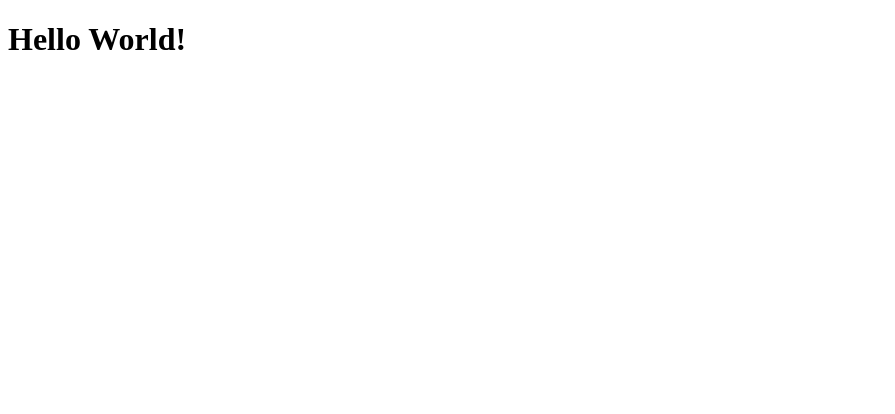
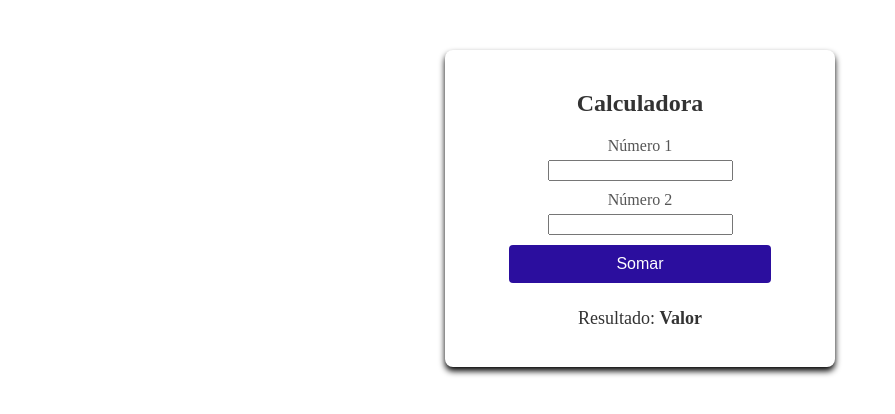
Before and after one commit to margustodev/curso-angular, an Angular app: page / in a window 1280 px wide. Shown: the top 414 px of the page, without its empty margins (0-895 px from the left). Built offline with nearby package versions, Linux system fonts and the light colour scheme.

Commit message:
Criando uma Calculadora

```diff
--- a/src/app/app.html
+++ b/src/app/app.html
@@ -1 +1 @@
-<hello-world></hello-world>
+<app-calculadora></app-calculadora>
--- a/src/app/app.ts
+++ b/src/app/app.ts
@@ -1,9 +1,9 @@
 import { Component, signal } from '@angular/core';
-import { RouterOutlet } from '@angular/router';
-import { HelloWorldComponent } from './helloworld/helloworld.component'
+import { Calculadora } from './calculadora/calculadora'
+
 @Component({
   selector: 'app-root',
-  imports: [RouterOutlet, HelloWorldComponent],
+  imports: [Calculadora],
   templateUrl: './app.html',
   styleUrl: './app.scss'
 })
--- /dev/null
+++ b/src/app/calculadora/calculadora.html
@@ -0,0 +1,18 @@
+<div class="container">
+  <div class="form-box">
+    <form>
+      <h2>Calculadora</h2>
+      <label for="numero1">Número 1</label>
+      <input type="number" name="numero1" id="numero1" />
+
+      <label for="numero2">Número 2</label>
+      <input type="number" name="numero2" id="numero2" />
+
+      <button type="submit">Somar</button>
+    </form>
+
+    <div class="result-display">
+      <p>Resultado: <span id="result">Valor</span></p>
+    </div>
+  </div>
+</div>
--- /dev/null
+++ b/src/app/calculadora/calculadora.scss
@@ -0,0 +1,70 @@
+body {
+  font-family: Arial, Helvetica, sans-serif;
+  display: flex;
+  justify-content: center;
+  align-items: center;
+}
+
+.container{
+  display: flex;
+  justify-content: center;
+  align-items: center;
+  width: 100%;
+  height: 100%;
+  margin-top: 50px;
+}
+
+.form-box{
+  background-color: #fff;
+  border-radius: 8px;
+  box-shadow: 0 4px 6px #000;
+  padding: 20px;
+  width: 350px;
+  text-align: center;
+}
+
+h2 {
+  margin-bottom: 20px;
+  color: #333;
+}
+
+label {
+  display: block;
+  margin: 10px 0 5px;
+  color: #555;
+}
+
+input [type="number"]{
+  width: 70%;
+  padding: 10px;
+  margin-bottom: 15px;
+  border: 1px solid #ccc;
+  border-radius: 4px;
+  font-size: 16px;
+}
+
+button {
+  width: 75%;
+  padding: 10px;
+  background-color: #2b0e9e;
+  color: #fff;
+  border: none;
+  border-radius: 4px;
+  font-size: 16px;
+  cursor: pointer;
+  margin: 10px 0 5px;
+}
+
+button:hover {
+  background-color: #0056b3;
+}
+
+.result-display {
+  margin-top: 20px;
+  font-size: 18px;
+  color: #333;
+}
+
+#result {
+  font-weight: bold;
+}
--- /dev/null
+++ b/src/app/minhapagina/minhapagina.html
@@ -0,0 +1 @@
+<p class="titulo">Componente minha página</p>
--- /dev/null
+++ b/src/app/minhapagina/minhapagina.scss
@@ -0,0 +1,3 @@
+.titulo {
+  color: red;
+}
```
Also changed, not shown: src/app/calculadora/calculadora.ts (added, +11 -0 lines), src/app/minhapagina/minhapagina.ts (added, +11 -0 lines), 2 other files (tests, documents, lock files or other folders).
